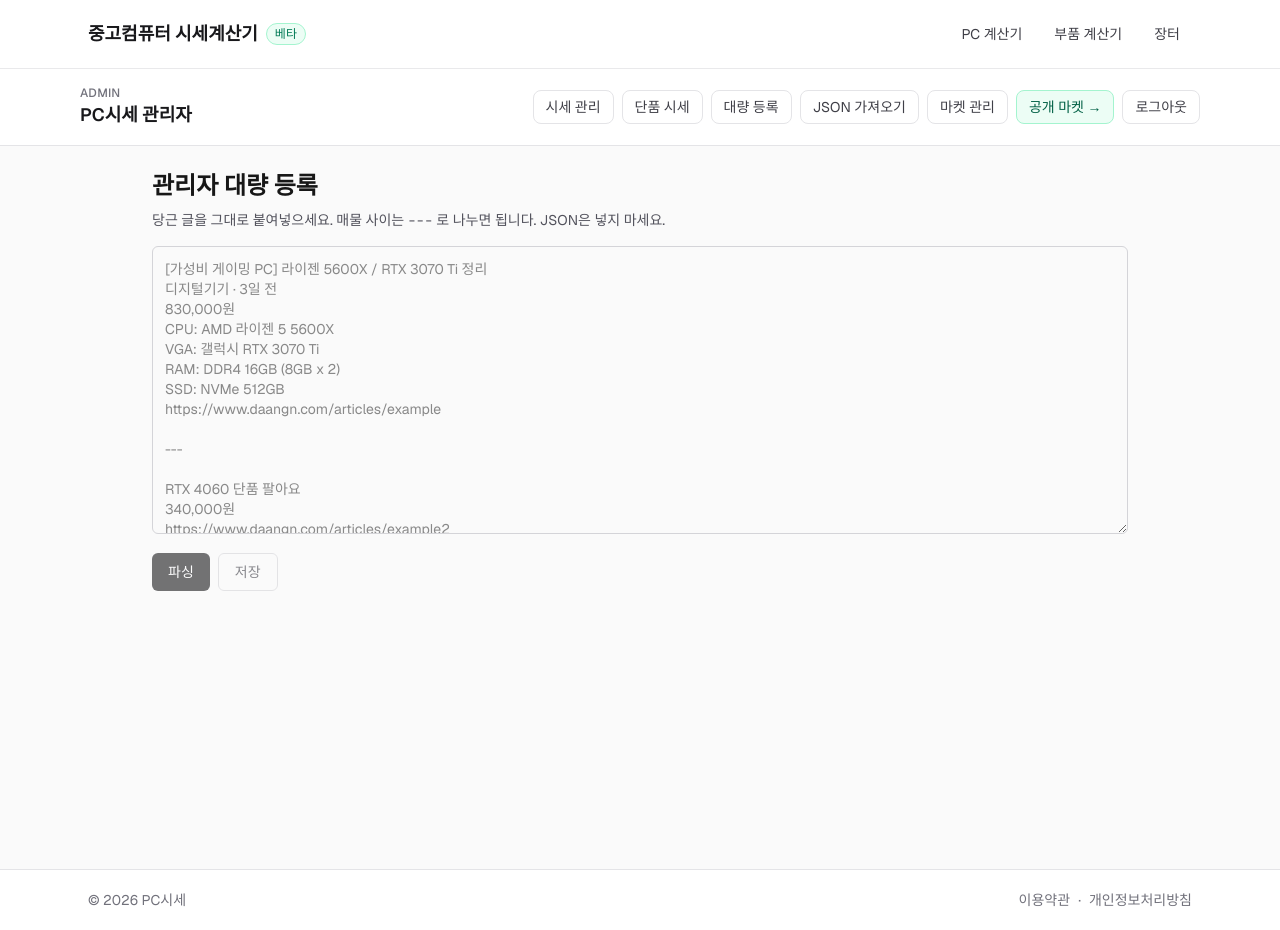
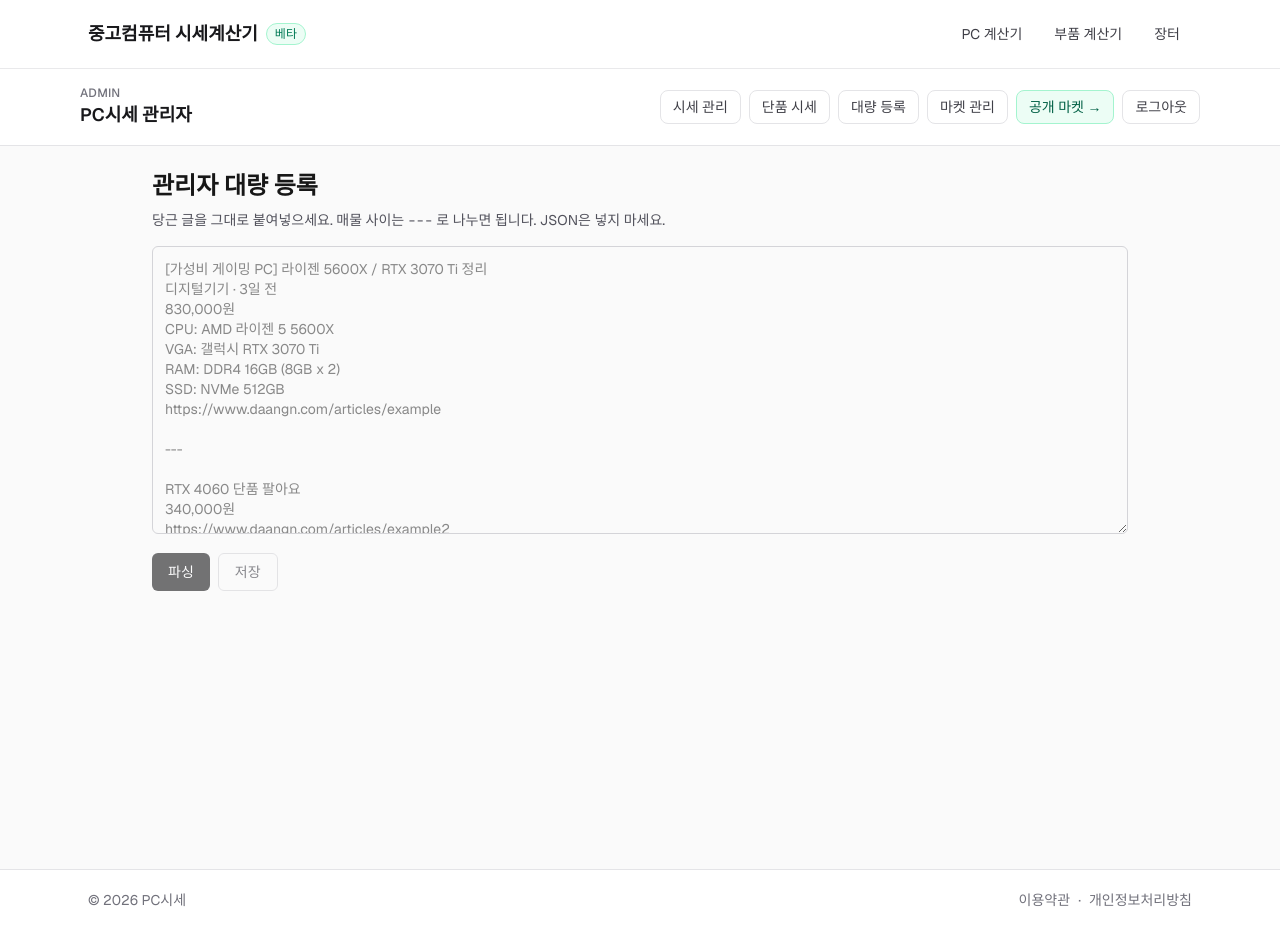
Before and after one commit to active06119-cpu/usedpcprice, a Next.js app: page /admin/bulk-import in a window 1280 px wide. Built offline with nearby package versions, Linux system fonts and the light colour scheme.

Commit message:
chore: drop JSON import from admin nav

```diff
--- a/src/app/admin/layout.tsx
+++ b/src/app/admin/layout.tsx
@@ -7,7 +7,6 @@ const NAV = [
   { href: "/admin", label: "시세 관리" },
   { href: "/admin/manual-prices", label: "단품 시세" },
   { href: "/admin/bulk-import", label: "대량 등록" },
-  { href: "/admin/import-json", label: "JSON 가져오기" },
   { href: "/admin/market", label: "마켓 관리" },
 ] as const;
 
```
